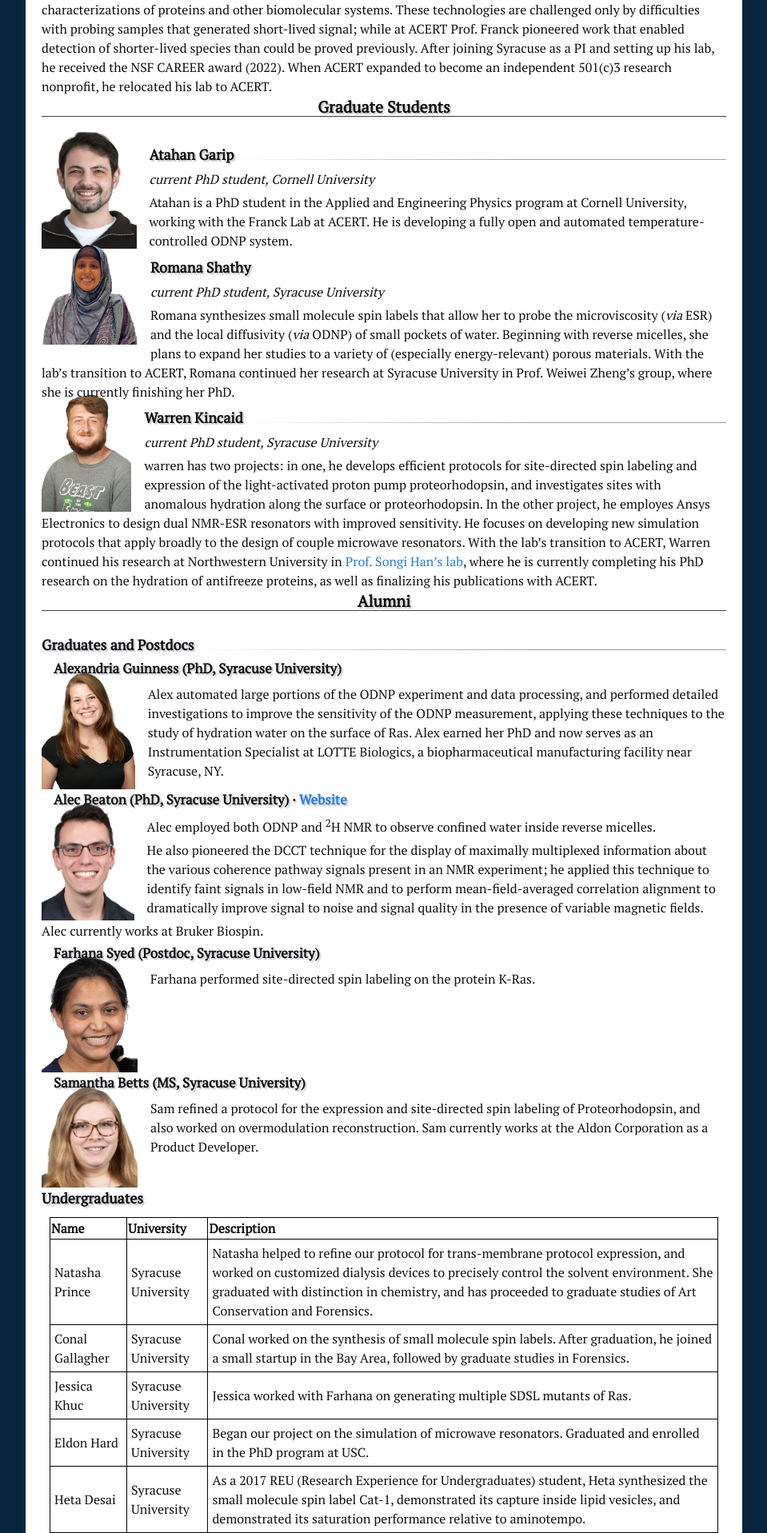
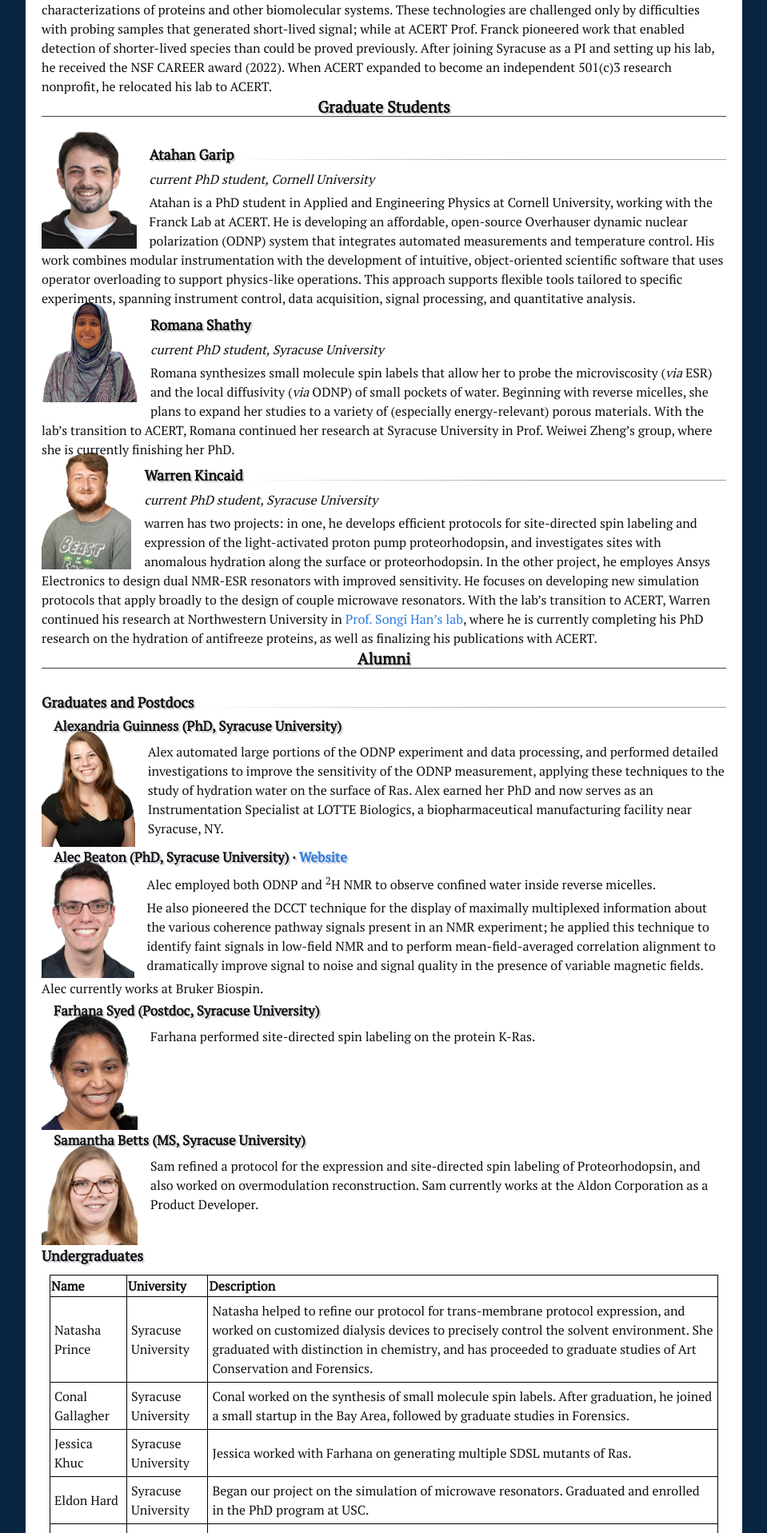
Before and after one commit to jmfrancklab/jmfrancklab.github.io, a Jekyll site: the page built from People.md, in a window 1280 px wide. Shown: the part 471-2388 px from the top of the page at 80% size, without its empty margins (160-1119 px from the left). Built offline with Jekyll 4.4.1, drawn with Linux system fonts in a browser that asks for light colours.

Commit message:
Research description for AG

```diff
--- a/_data/people.yml
+++ b/_data/people.yml
@@ -11,10 +11,15 @@
   university: Cornell University
   photo: assets/atahan_photo.png
   description: |
-    Atahan is a PhD student in the Applied and Engineering Physics program
-    at Cornell University, working with the Franck Lab at ACERT.
-    He is developing a fully open and automated temperature-controlled
-    ODNP system.
+    Atahan is a PhD student in Applied and Engineering Physics at Cornell
+    University, working with the Franck Lab at ACERT. He is developing
+    an affordable, open-source Overhauser dynamic nuclear polarization
+    (ODNP) system that integrates automated measurements and temperature
+    control. His work combines modular instrumentation with the development
+    of intuitive, object-oriented scientific software that uses operator
+    overloading to support physics-like operations. This approach supports
+    flexible tools tailored to specific experiments, spanning instrument control,
+    data acquisition, signal processing, and quantitative analysis.
 
 - name: Romana Shathy
   status: active
```
